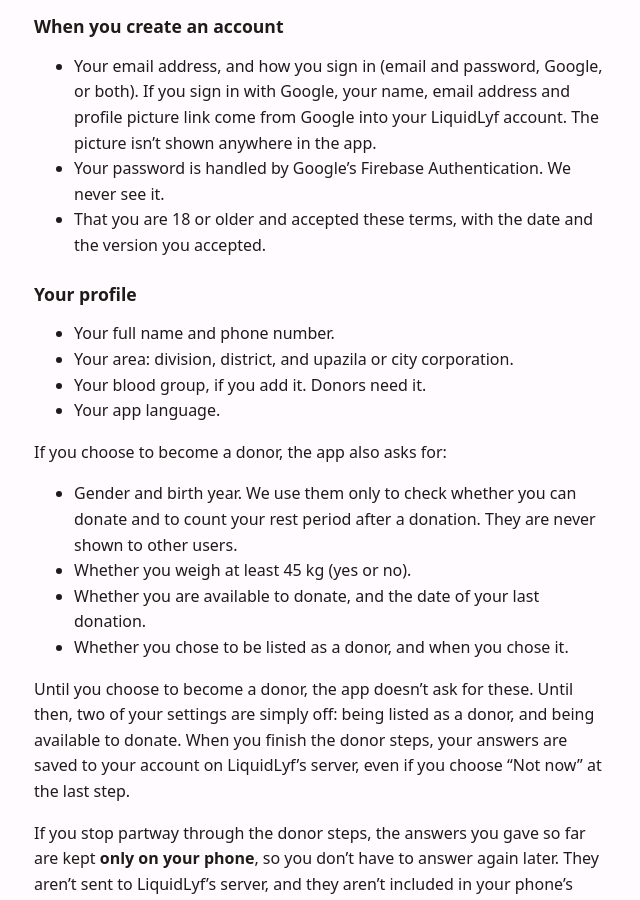
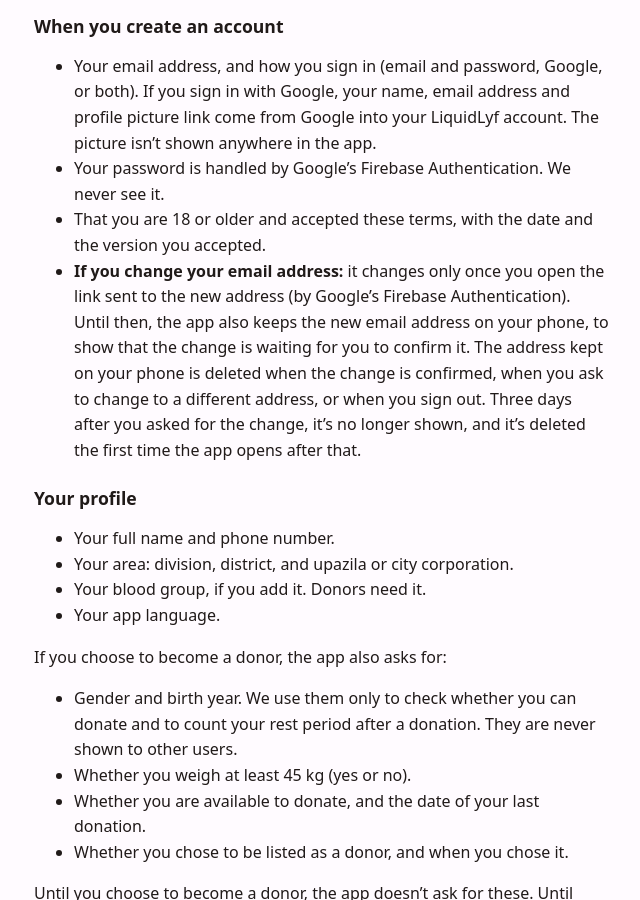
Before and after one commit to liquidlyf/liquidlyf.github.io, a Jekyll site: the page built from privacy.md, in a window 1280 px wide and 900 px high, scrolled down 1321 px. Shown: the whole window, without its empty margins (318-958 px from the left). Built offline with Jekyll 4.4.1, drawn with Linux system fonts in a browser that asks for light colours.

Commit message:
Privacy: "If you change your email address" (D34): the new address waits on the phone until the change is confirmed, replaced or you sign out; after 3 days it isn't shown and is deleted at the app's next start (EN + BN; C30); effective date still 20 November 2026; built from app repo 2961725
Signed-off-by: AZMINUR RAHMAN <97751681+azminur2856@users.noreply.github.com>

```diff
--- a/privacy.md
+++ b/privacy.md
@@ -46,6 +46,12 @@ it does with your data.
   account. The picture isn't shown anywhere in the app.
 - Your password is handled by Google's Firebase Authentication. We never see it.
 - That you are 18 or older and accepted these terms, with the date and the version you accepted.
+- **If you change your email address:** it changes only once you open the link sent to the new address
+  (by Google's Firebase Authentication). Until then, the app also keeps the new email address on your
+  phone, to show that the change is waiting for you to confirm it. The address kept on your phone is
+  deleted when the change is confirmed, when you ask to change to a different address, or when you
+  sign out. Three days after you asked for the change, it's no longer shown, and it's deleted the
+  first time the app opens after that.
 
 ### Your profile
 - Your full name and phone number.
```
Also changed, not shown: bn/privacy.md (+5 -0 lines).
